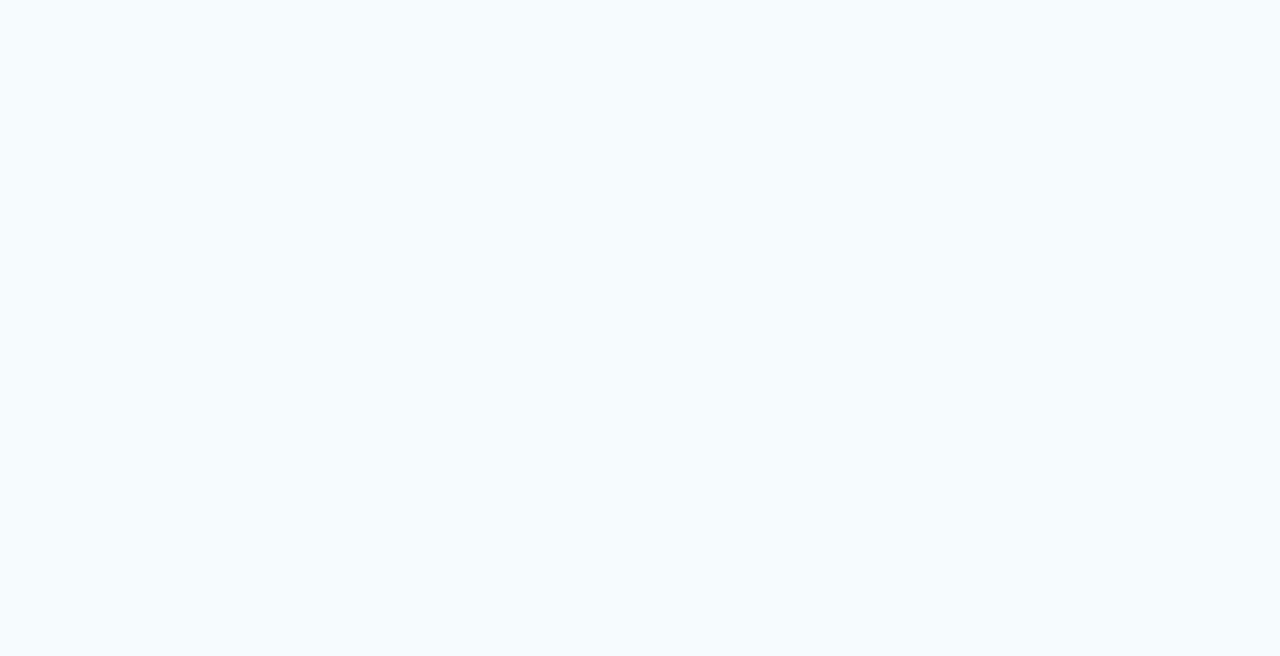
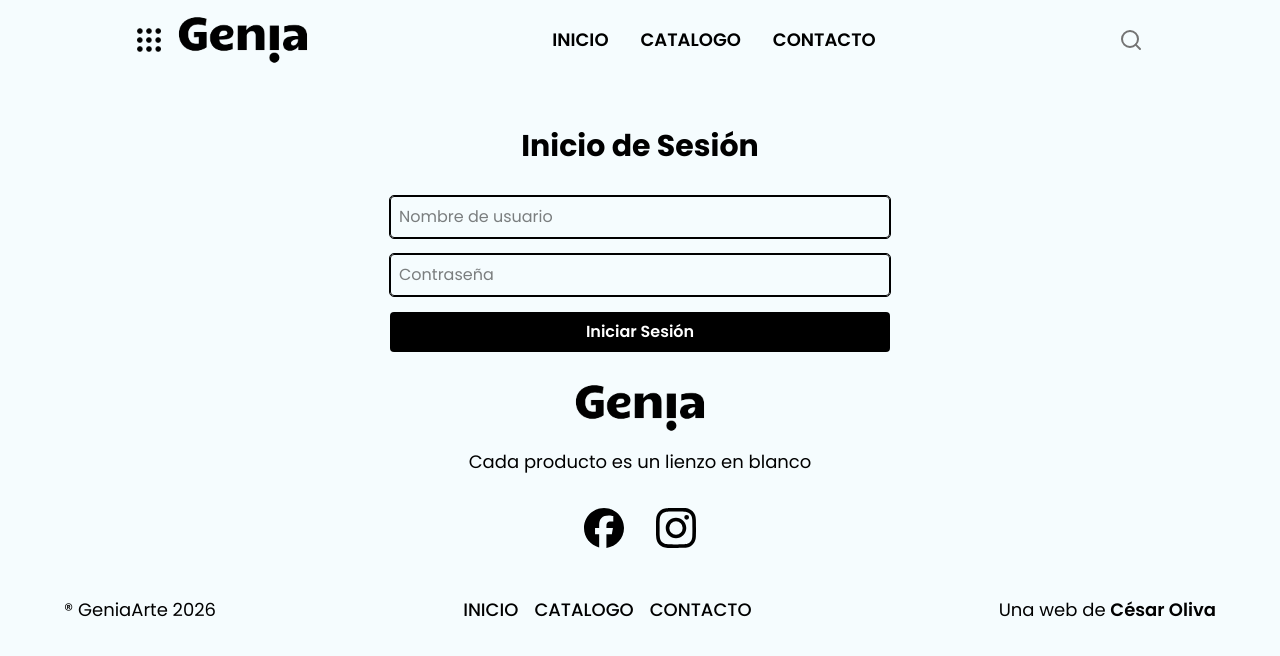
Before and after one commit to CesarOliva/GeniaArte, a React (Vite) app: page /admin in a window 1280 px wide. Before the commit this address had no page. Shown: the top 656 px of the page. Built offline with nearby package versions, Linux system fonts and the light colour scheme.

Commit message:
Creating routes. Catalogo, producto

```diff
--- a/package.json
+++ b/package.json
@@ -14,6 +14,7 @@
     "lucide-react": "^0.562.0",
     "react": "^19.2.0",
     "react-dom": "^19.2.0",
+    "react-hook-form": "^7.71.1",
     "react-router": "^7.12.0",
     "sonner": "^2.0.7",
     "tailwindcss": "^4.1.18"
--- a/src/App.tsx
+++ b/src/App.tsx
@@ -1,12 +1,18 @@
 import { Route, Routes } from "react-router"
 import Layout from "./Layout"
 import HomePage from "./pages/Home"
+import AdminPage from "./pages/Admin"
+import CatalogoPage from "./pages/Catalogo"
+import ProductoPage from "./pages/Producto"
 
 function App() {
   return (
     <Routes>
       <Route element={<Layout/>}>
         <Route path="/" element={<HomePage/>}/>
+        <Route path="/Catalogo" element={<CatalogoPage/>}/>
+        <Route path="/Catalogo/:producto" element={<ProductoPage/>}/>
+        <Route path="/admin" element={<AdminPage/>}/>
       </Route>
     </Routes>
   )
--- a/src/components/footer.tsx
+++ b/src/components/footer.tsx
@@ -1,21 +1,23 @@
+import { Link } from "react-router";
+
 const Footer = () => {
     return (
         <section className="flex items-center justify-center mt-8 mb-16 md:mb-0">
             <div className="w-[90%] flex flex-col items-center justify-center max-w-300">
-                <img src="logo.webp" alt="Logo GeniaArte" className="h-12 mb-4"/>
+                <img src="/logo.webp" alt="Logo GeniaArte" className="h-12 mb-4"/>
                 <p className="text-black font-normal text-lg mb-8">Cada producto es un lienzo en blanco</p>
                 <div className="flex gap-8 mb-12">
-                    <img className='size-10' src="facebook.svg" alt="Facebook GeniaArte"/>
-                    <img className='size-10' src="instagram.svg" alt="Instagram GeniaArte"/>
+                    <img className='size-10' src="/facebook.svg" alt="Facebook GeniaArte"/>
+                    <img className='size-10' src="/instagram.svg" alt="Instagram GeniaArte"/>
                 </div>
                 <div className="flex flex-col md:flex-row gap-y-4 md:gap-y-0 w-full items-center justify-between mb-12">
                     <span className="text-lg">® GeniaArte 2026</span>
                     <ul className="flex font-medium gap-x-4 text-lg">
-                        <li className="cursor-pointer hover:text-[#58684f]">INICIO</li>
-                        <li className="cursor-pointer hover:text-[#58684f]">CATALOGO</li>
-                        <li className="cursor-pointer hover:text-[#58684f]">CONTACTO</li>
+                        <Link to={'/'} className="cursor-pointer hover:text-[#58684f]">INICIO</Link>
+                        <Link to={'/Catalogo'} className="cursor-pointer hover:text-[#58684f]">CATALOGO</Link>
+                        <Link to={'/Contacto'} className="cursor-pointer hover:text-[#58684f]">CONTACTO</Link>
                     </ul>
-                    <h4 className="text-black text-lg">Una web de <span className="font-semibold">Cesar Oliva</span></h4>
+                    <h4 className="text-black text-lg">Una web de <span className="font-semibold cursor-pointer"><a target="_blank" href="https://bycesaroliva.com/">César Oliva</a></span></h4>
                 </div>
             </div>
         </section>
--- a/src/components/hero.tsx
+++ b/src/components/hero.tsx
@@ -1,3 +1,5 @@
+import { Link } from "react-router";
+
 const Hero = () => {
     return (
         <section className="flex items-center justify-center mt-8 mb-16 md:mb-0">
@@ -5,7 +7,7 @@ const Hero = () => {
                 <div className="order-1 md:order-0 w-full md:w-1/2 text-center md:text-start">
                     <h2 className="text-lg font-semibold mb-1 mt-6 md:m-0">GeniaArte | Accesorios</h2>
                     <h3 className="text-4xl font-semibold mb-4 md:mb-8">Cada producto es un lienzo en blanco.</h3>
-                    <a className="text-xl hover:text-[#58684f] underline font-semibold" href="#">Catalogo</a>
+                    <Link to={'/Catalogo'} className="text-xl hover:text-[#58684f] underline font-semibold">Catalogo</Link>
                 </div>
                 <div className="order-0 md:order-1 w-full md:w-1/2 flex justify-center">
                     <img className="rounded-full size-96 md:size-120 object-cover"
--- a/src/components/navbar.tsx
+++ b/src/components/navbar.tsx
@@ -1,5 +1,6 @@
-import { Search, ShoppingCart } from "lucide-react";
+import { Search } from "lucide-react";
 import { useState } from "react";
+import { Link } from "react-router";
 
 const Navbar = () => {
     const [isOpen, setIsOpen] = useState(false);
@@ -8,29 +9,28 @@ const Navbar = () => {
         <header className="p-4">
             <nav className="flex w-full items-center justify-around">
                 <div className="flex items-center">
-                    <img onClick={()=> setIsOpen(!isOpen)} className="size-6 mr-4" src="puntos.png" alt="Ilustrativo"/>
-                    <img className="h-12" src="logo.webp" alt="Logo Genia"/>
+                    <img onClick={()=> setIsOpen(!isOpen)} className="size-6 mr-4" src="/puntos.png" alt="Ilustrativo"/>
+                    <Link to={'/'}>
+                        <img className="h-12" src="/logo.webp" alt="Logo Genia"/>
+                    </Link>
                 </div>
 
                 <ul className="hidden sm:flex font-semibold gap-x-8 text-lg">
-                    <li className="cursor-pointer hover:text-[#58684f]">INICIO</li>
-                    <li className="cursor-pointer hover:text-[#58684f]">CATALOGO</li>
-                    <li className="cursor-pointer hover:text-[#58684f]">CONTACTO</li>
+                    <Link to={'/'} className="cursor-pointer hover:text-[#58684f]">INICIO</Link>
+                    <Link to={'/Catalogo'} className="cursor-pointer hover:text-[#58684f]">CATALOGO</Link>
+                    <Link to={'/Contacto'} className="cursor-pointer hover:text-[#58684f]">CONTACTO</Link>
                 </ul>
 
                 <div className="flex gap-x-6 items-center">
                     <Search className="size-6 text-neutral-500"/>
-                    <div className="bg-black rounded-full p-2">
-                        <ShoppingCart className="size-6 text-white"/>
-                    </div>
                 </div>
             </nav>
             {isOpen && (
                 <div className="sm:hidden mt-2">
                     <ul className="flex flex-col gap-y-3 font-semibold text-lg py-2 text-center">
-                        <li>INICIO</li>
-                        <li>CATALOGO</li>
-                        <li>CONTACTO</li>
+                        <Link to={'/'} className="cursor-pointer hover:text-[#58684f]">INICIO</Link>
+                        <Link to={'/Catalogo'} className="cursor-pointer hover:text-[#58684f]">CATALOGO</Link>
+                        <Link to={'/Contacto'} className="cursor-pointer hover:text-[#58684f]">CONTACTO</Link>
                     </ul>
                 </div>
             )}
--- a/src/components/productos.tsx
+++ b/src/components/productos.tsx
@@ -1,10 +1,12 @@
+import { Link } from "react-router";
+
 const Productos = () => {
     return (
         <section className="flex items-center justify-center py-16 md:mb-0 bg-[#eeeeee]">
             <div className="w-[90%] flex flex-col items-center justify-center max-w-300">
                 <div className="flex w-full items-center justify-between mb-6">
                     <span className="text-lg font-medium text-black">Lo nuevo</span>
-                    <button className="text-md font-semibold text-black px-4 py-2 border-2 border-black">VER TODOS</button>
+                    <Link to={'/catalogo'} className="text-md font-semibold text-black px-4 py-2 border-2 border-black">VER TODOS</Link>
                 </div>
                 <div className="grid grid-cols-2 md:grid-cols-4 gap-8">
                     <div className="flex flex-col">
--- /dev/null
+++ b/src/pages/Admin.tsx
@@ -0,0 +1,89 @@
+import { useForm } from "react-hook-form";
+
+const AdminPage = () => {
+    const {
+        register,
+        handleSubmit,
+        formState: { errors },
+        reset,
+    } = useForm({
+        mode: 'onChange',
+    })
+
+    const onSubmit = (data: any) =>{
+        console.log(data)
+
+        reset()
+    }
+
+    return (
+        <div className="w-full mt-12 flex items-center justify-center">
+            <div className="w-[90%] flex flex-col justify-center items-center">
+                <h1 className="text-3xl font-bold text-center">Inicio de Sesión</h1>
+                <form
+                    onSubmit={handleSubmit(onSubmit)}
+                    className="mt-8 w-full flex flex-col gap-4 max-w-125 mx-auto"
+                >
+                    <div>
+                        <input
+                            {...register('username', {
+                                required: 'Ingrese el nombre de usuario',
+                                minLength: {
+                                    value: 5,
+                                    message: 'Minimo 5 caracteres'
+                                },
+                                maxLength: {
+                                    value: 20,
+                                    message: 'Maximo 20 caracteres'
+                                }
+                            })}
+                            className={`p-2 outline-1 rounded border focus:outline-primary w-full ${
+                                errors.username ? 'border-red-500 outline-red-500 focus:outline-red-500'
+                                : ''
+                            }`}
+                            autoComplete="usernames"
+                            name="username"
+                            type="text"
+                            placeholder="Nombre de usuario"
+                        />
+                        {errors.username && (
+                            <p className="text-red-500 text-sm mt-1">
+                                {errors.username.message}
+                            </p>
+                        )}
+                    </div>
+                    <div>
+                        <input
+                            {...register('password', {
+                                required: 'Ingrese la contraseña',
+                                minLength: {
+                                    value: 7,
+                                    message: 'Minimo 7 caracteres'
+                                },
+                                maxLength: {
+                                    value: 64,
+                                    message: 'Maximo 64 caracteres'
+                                }
+                            })}
+                            className={`p-2 outline-1 rounded border focus:outline-primary w-full ${
+                                errors.password ? 'border-red-500 outline-red-500 focus:outline-red-500'
+                                : ''
+                            }`}
+                            autoComplete="current-password"
+                            type="password"
+                            placeholder="Contraseña"
+                        />
+                        {errors.password && (
+                            <p className="text-red-500 text-sm mt-1">
+                                {errors.password.message}
+                            </p>
+                        )}
+                    </div>
+                    <button className="bg-black py-2 text-white font-semibold rounded cursor-pointer" type="submit">Iniciar Sesión</button>
+                </form>
+            </div>
+        </div>
+    );
+}
+
+export default AdminPage;
--- /dev/null
+++ b/src/pages/Catalogo.tsx
@@ -0,0 +1,31 @@
+import { Link } from "react-router";
+
+const CatalogoPage = () => {
+    return (
+        <section className="flex items-center justify-center mt-8 mb-16 md:mb-0">
+            <div className="w-[90%] grid grid-cols-1 justify-center max-w-300 gap-y-8">
+                <div className="flex items-center flex-col md:flex-row bg-[#eee] w-full rounded-lg p-4 shadow-sm hover:shadow-md transition-shadow duration-300">
+                    <img className="rounded-lg size-64" src="cojin-1.jpg" alt="Cojin 1 - GeniaArte" />
+                    <div className="mt-4 md:mt-0 ml-0 md:ml-4">
+                        <h2 className="text-2xl font-semibold mb-2">Llavero Cojín 1</h2>
+                        <p className="text-lg font-normal">Cojín decorativo con diseño floral, ideal para darle un toque de color a tu sala o dormitorio.</p>
+                        <span className="text-md font-semibold text-[#58684f]">$50.00</span><br/>
+                        <button className="bg-[#58684f] text-white px-4 py-2 rounded-lg hover:bg-[#4a5a41] transition-colors duration-300"><Link to={'/Catalogo/cojin1'}>Ver detalles</Link></button>
+                    </div>
+                </div>
+
+                <div className="flex items-center flex-col md:flex-row bg-[#eee] w-full rounded-lg p-4 shadow-sm hover:shadow-md transition-shadow duration-300">
+                    <img className="rounded-lg size-64" src="cojin-2.jpg" alt="Cojin 2 - GeniaArte" />
+                    <div className="mt-4 md:mt-0 ml-0 md:ml-4">
+                        <h2 className="text-2xl font-semibold mb-2">Llavero Cojín 2</h2>
+                        <p className="text-lg font-normal">Cojín decorativo con diseño floral, ideal para darle un toque de color a tu sala o dormitorio.</p>
+                        <span className="text-md font-semibold text-[#58684f]">$50.00</span><br/>
+                        <button className="bg-[#58684f] text-white px-4 py-2 rounded-lg hover:bg-[#4a5a41] transition-colors duration-300"><Link to={'/Catalogo/cojin1'}>Ver detalles</Link></button>
+                    </div>
+                </div>
+            </div>
+        </section>
+    );
+}
+
+export default CatalogoPage;
--- /dev/null
+++ b/src/pages/Producto.tsx
@@ -0,0 +1,19 @@
+const ProductoPage = () => {
+    return (
+        <section className="flex items-center justify-center mt-8 mb-16 md:mb-0">
+            <div className="w-[90%] flex flex-col md:flex-row justify-center max-w-300 gap-y-8">
+                <div className="">
+                    <img className="rounded-lg size-96 md:size-128" src="/cojin-1.jpg" alt="Cojin 1 - GeniaArte"/>
+                </div>
+                <div className="md:ml-4">
+                    <h2 className="text-3xl font-semibold mb-4">Llavero Cojín 1</h2>
+                    <p className="text-lg font-normal mb-4">Cojín decorativo con diseño floral, ideal para darle un toque de color a tu sala o dormitorio.</p>
+                    <span className="text-xl font-semibold text-[#58684f]">$50.00</span><br/>
+                    <button className="mt-4 bg-[#58684f] text-white px-6 py-3 rounded-lg hover:bg-[#4a5a41] transition-colors duration-300">Comprar</button>
+                </div>
+            </div>
+        </section>
+    );
+}
+
+export default ProductoPage;
```
Also changed, not shown: 1 other file (tests, documents, lock files or other folders).
